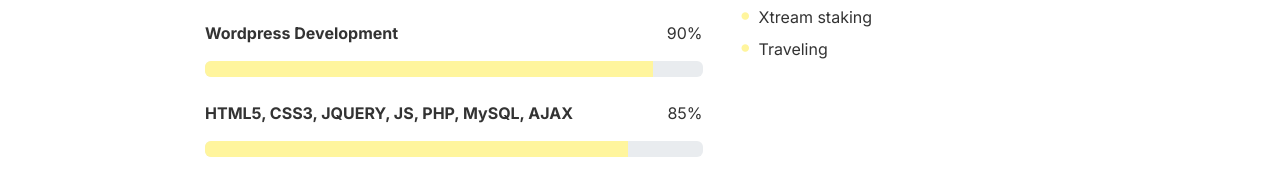
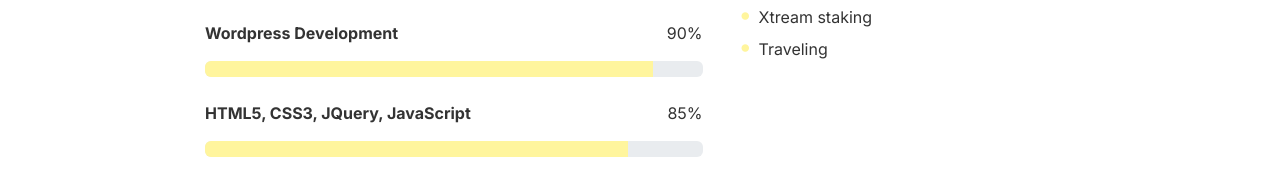
Before and after one commit to DiegoBMarin/CV, a plain HTML site: page index.html in a window 1280 px wide. Shown: the part 2885-3063 px from the top of the page. Drawn offline with nearby package versions, Linux system fonts and the light colour scheme.

Commit message:
HTML5, CSS3, JQuery, JavaScript

```diff
--- a/index.html
+++ b/index.html
@@ -191,7 +191,7 @@
 					</div>
 					<div class="pb-4">
 						<div class="d-flex justify-content-between">
-							<p><b>HTML5, CSS3, JQUERY, JS, PHP, MySQL, AJAX</b></p> <p>85%</p>
+							<p><b>HTML5, CSS3, JQuery, JavaScript</b></p> <p>85%</p>
 						</div>
 						<div class="progress" role="progressbar" aria-label="Basic example" aria-valuenow="85" aria-valuemin="0" aria-valuemax="100">
 	  						<div class="progress-bar" style="width: 85%"></div>
```
